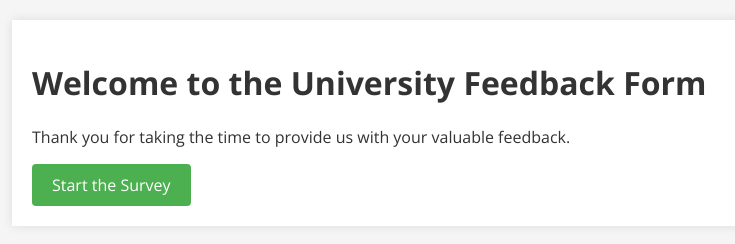
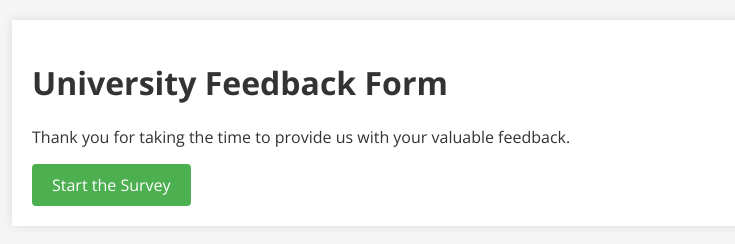
Before and after one commit to Ozan-Dogan/dogan_HW7, a plain HTML site: page index.html in a window 1280 px wide. Shown: the whole page, without its empty margins (208-943 px from the left). Drawn offline with nearby package versions, Linux system fonts and the light colour scheme.

Commit message:
Finalized form content and styling and added README.md descriptions.

```diff
--- a/index.html
+++ b/index.html
@@ -8,7 +8,7 @@
 </head>
 <body>
     <div class="container">
-        <h1>Welcome to the University Feedback Form</h1>
+        <h1>University Feedback Form</h1>
         <p>Thank you for taking the time to provide us with your valuable feedback.</p>
         <a href="dogan_pt1.html" class="button">Start the Survey</a>
     </div>
```
Also changed, not shown: 1 other file.
